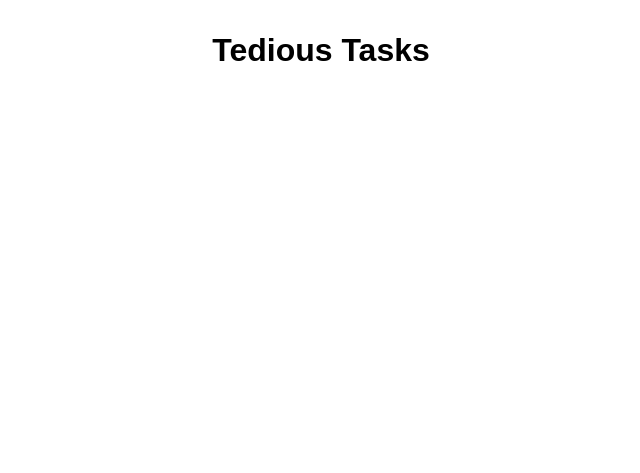
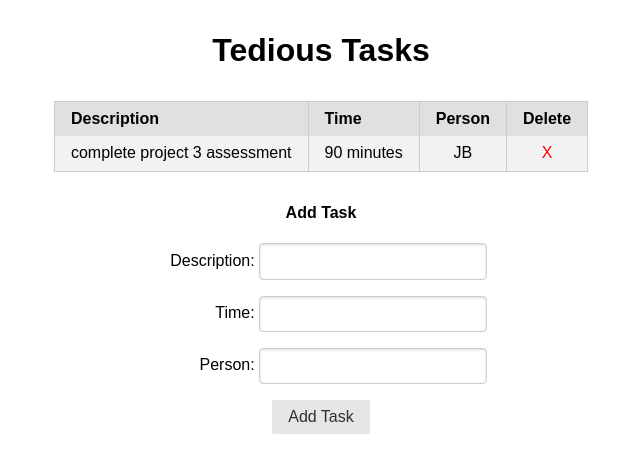
Before and after one commit to jermzblake/unit-3-assessment, a Django app: page / in a window 1280 px wide. Shown: the top 473 px of the page, without its empty margins (319-959 px from the left). Run offline with Django 3.2, Linux system fonts and the light colour scheme; data comes from the database, SQL or seed files in the repository; both versions use the stored data as it was after the commit; some libraries are stand-ins or nearby versions.

Commit message:
add table

```diff
--- a/main_app/models.py
+++ b/main_app/models.py
@@ -7,4 +7,4 @@ class Task(models.Model):
     person = models.CharField(max_length=100)
 
     def __str__(self):
-        return self.description
+        return f'{self.time} minutes'
--- a/main_app/static/main/style.css
+++ b/main_app/static/main/style.css
@@ -1,5 +1,20 @@
 body {
     text-align: center;
     margin: 2rem;
-    font-weight: 900;
+
 }
+
+label {
+    display: inline-block;
+    width: 100px;
+    text-align: right;
+}
+
+table {
+    margin: 2rem auto;
+}
+
+table a {
+    color: red;
+    text-decoration: none;
+}
--- a/main_app/templates/index.html
+++ b/main_app/templates/index.html
@@ -14,8 +14,33 @@
     {% if task_list|length == 0 %}
         <h3>No Tasks Exist</h3><hr>
     {% else %}
+        <table class="pure-table pure-table-striped">
+            <thead>
+                <tr><th>Description</th><th>Time</th><th>Person</th><th>Delete</th></tr>
+            </thead>
+            <tbody>
+                {% for task in task_list %}
+                <tr>
+                    <td>{{ task.description }}</td>
+                    <td>{{ task }}</td>
+                    <td>{{ task.person }}</td>
+                    <td><a href="{% url 'tasks_delete' task.id %}">X</a></td>
+                </tr>
+                {% endfor %}
+            </tbody>
+        </table>
+    {% endif %}
+    <h4>Add Task</h4>
 
-    {% endif %}
+    <div class="pure-form">
+        <form action="{% url 'add_task' %}" method="post">
+            {% csrf_token %}
+            {{ task_form.as_p }}
+            <input type="submit" class="pure-button" value="Add Task">
+          </form>
+    </div>
+
+
 
 </body>
 </html>
--- a/main_app/urls.py
+++ b/main_app/urls.py
@@ -2,5 +2,7 @@ from django.urls import path
 from . import views
 
 urlpatterns = [
-    path('', views.tasks_index, name='index')
+    path('', views.tasks_index, name='index'),
+    path('/add_task', views.add_task, name='add_task'),
+    path('<int:pk>/delete', views.TaskDelete.as_view(), name='tasks_delete')
 ]
--- a/main_app/views.py
+++ b/main_app/views.py
@@ -1,6 +1,7 @@
-from django.shortcuts import render
+from django.shortcuts import render, redirect
 from .models import Task
 from .forms import TaskForm
+from django.views.generic.edit import DeleteView
 
 def tasks_index(request):
     task_list = Task.objects.all()
@@ -10,3 +11,15 @@ def tasks_index(request):
         'task_list': task_list,
         'task_form':task_form
         })
+
+def add_task(request):
+    # create a ModelForm instance using the data in request.POST
+    form = TaskForm(request.POST)
+    # validate the form
+    if form.is_valid():
+        form.save()
+    return redirect('')
+
+class TaskDelete(DeleteView):
+    model: Task
+    success_url = ''
```
Also changed, not shown: db.sqlite3.
